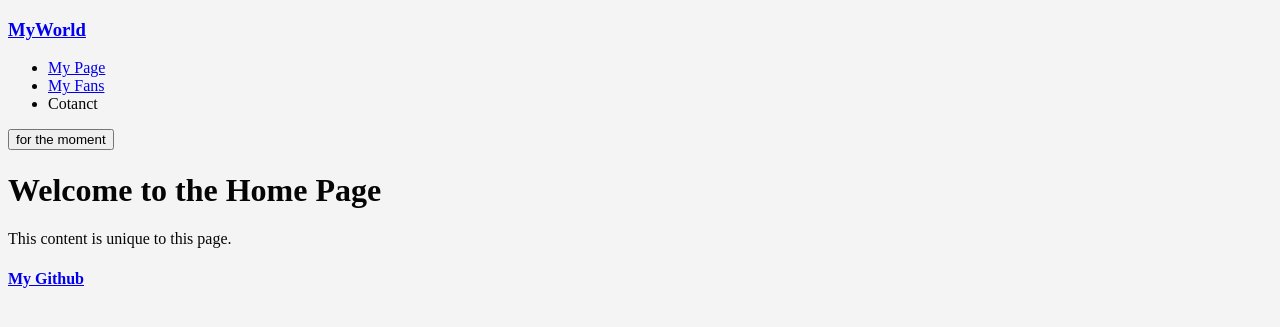
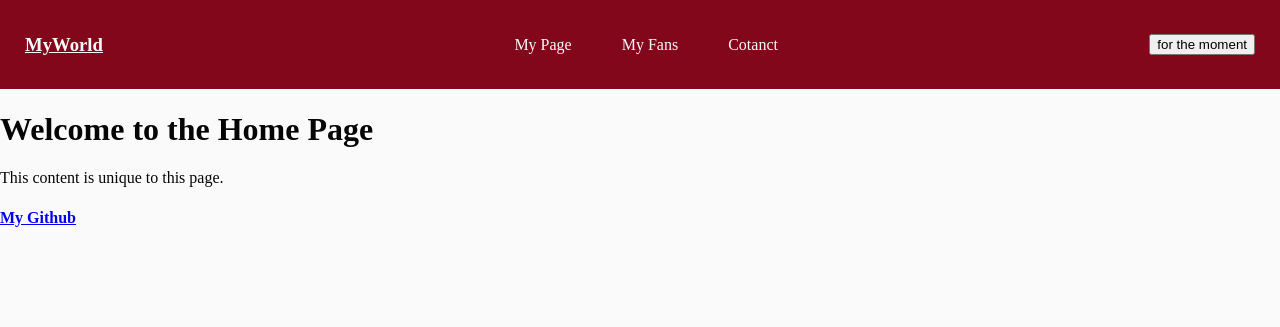
Before and after one commit to DragosNH/flask-test, a Flask app: page / in a window 1280 px wide. Shown: the top 327 px of the page. Run offline with Flask 3, Linux system fonts and the light colour scheme.

Commit message:
navbar styled a little

```diff
--- a/static/css/style.css
+++ b/static/css/style.css
@@ -1,9 +1,44 @@
 :root {
-    --primary-bg-color: #f4f4f4;
+    --primary-bg-color: #fafafa;
     --primary-txt-color: #050505;
+    --secondary-txt-color: #fafafa;
+    --secondary-bg-color: #82071B;
 }
 
 body {
     background-color: var(--primary-bg-color);
     color: var(--primary-txt-color);
+    margin: 0;
 }
+
+.page-logo{
+    & a{
+        color: var(--secondary-txt-color);
+    }
+}
+
+.navigation-bar{
+    background-color: var(--secondary-bg-color);
+    color: var(--secondary-txt-color);
+    list-style-type: none;
+    padding: 15px 25px;
+    display: flex;
+    align-items: center;
+    flex-direction: row;
+    justify-content: space-between;
+}
+
+.list-container{
+    color: var(--secondary-txt-color);
+    list-style-type: none;
+    display: flex;
+
+    & a{
+        color: var(--secondary-txt-color);
+        text-decoration: none;
+    }
+
+    & .list-element{
+        margin: 0 25px;
+    }
+}
```
